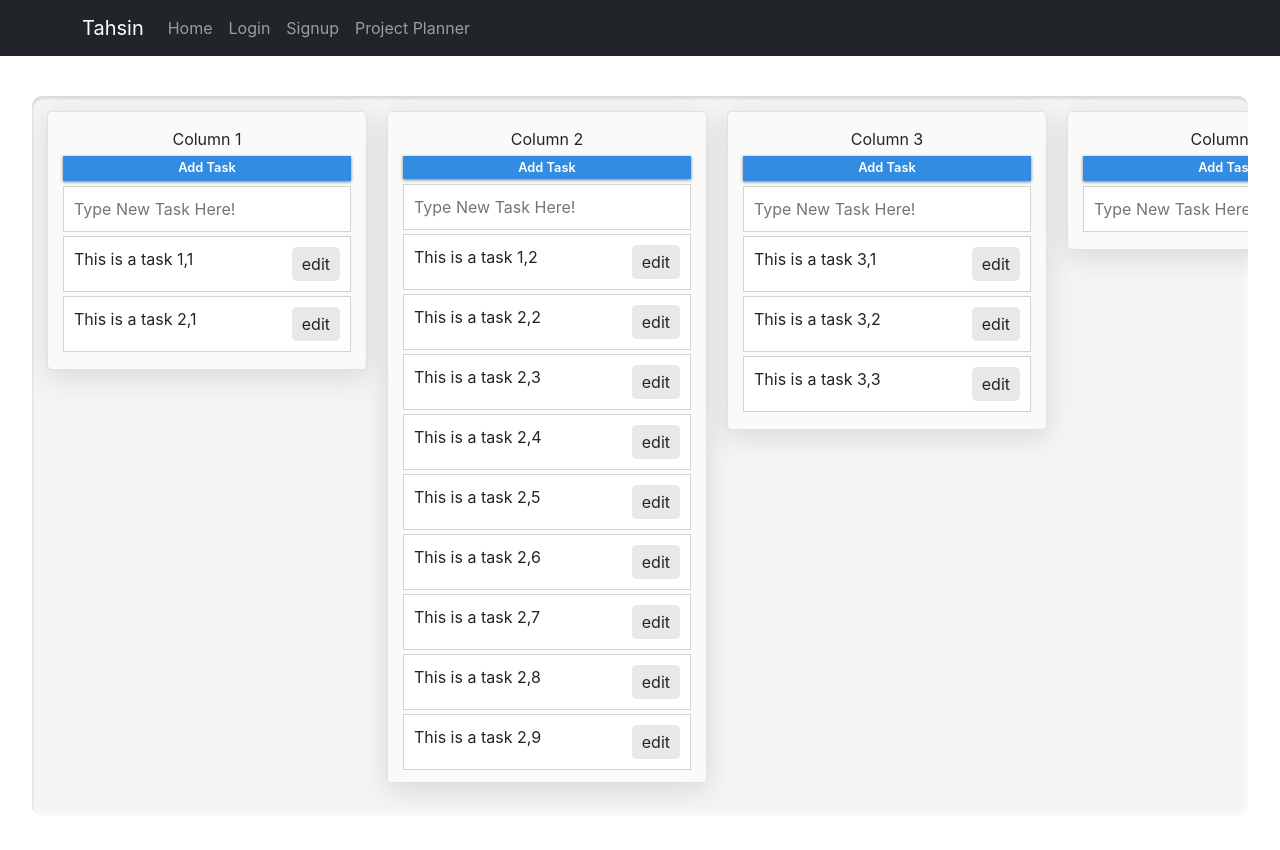
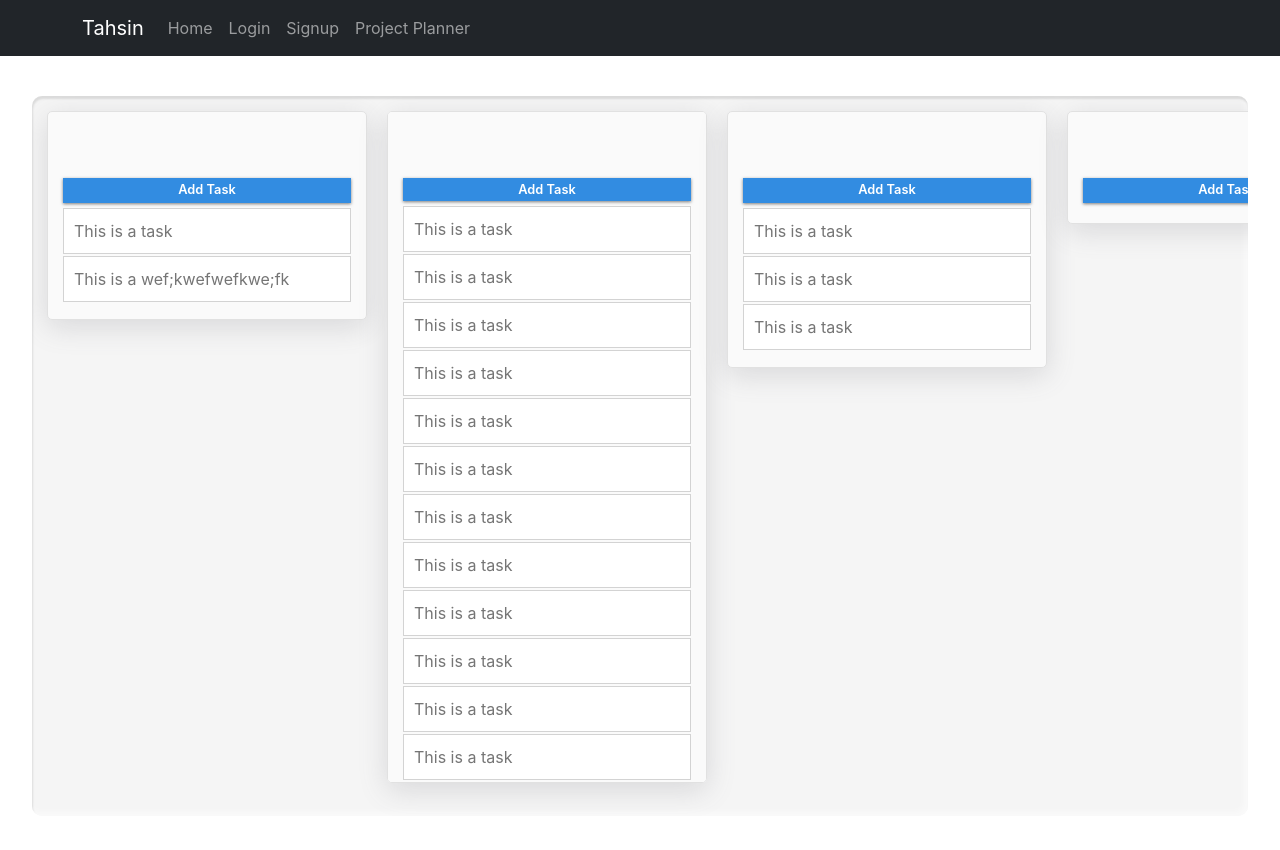
Before and after one commit to mtkwebdev/organise-fe, a React (Create React App) app: page /planner in a window 1280 px wide. Shown: the top 850 px of the page. Built offline with nearby package versions, Linux system fonts and the light colour scheme.

Commit message:
add new tasks, new cols

```diff
--- a/package.json
+++ b/package.json
@@ -2,6 +2,7 @@
   "name": "organise-fe",
   "version": "0.1.0",
   "private": true,
+  "proxy" :"http://localhost:5000",
   "dependencies": {
     "@reduxjs/toolkit": "^1.6.2",
     "@testing-library/jest-dom": "^5.15.0",
--- /dev/null
+++ b/src/components/BlogComponent/Blogs.js
@@ -0,0 +1,15 @@
+import React from 'react'
+import './Blogs.scss'
+
+function Blogs() {
+    return (
+        <>
+        <div className="blog">
+
+            blog component
+        </div>
+        </>
+    )
+}
+
+export default Blogs
--- /dev/null
+++ b/src/components/BlogComponent/Blogs.scss
@@ -0,0 +1,3 @@
+.blog{
+    margin: 10vh 10vw;
+}
--- a/src/components/UserTasks/TaskStage/Kamban.js
+++ b/src/components/UserTasks/TaskStage/Kamban.js
@@ -1,40 +1,55 @@
-import React, {useState, useRef} from 'react'
-// import TaskCard from '../Cards/TaskCard'
-// import TaskColumns from './TaskColumns'
-// import './TasksDisplay.scss'
+
+import React, {useState, useEffect} from 'react'
 import './kambanStyles.scss'
-// import {Card} from 'react-bootstrap'
 
 function Kamban() {
 
-const defaultState = [
+    const mockKanbanData = [
         {
                 titles: 'Column 1',
                 tasks: [
-            'This is a task 1,1',
-            'This is a task 2,1',
+                    'This is a task',
+                    'This is a wef;kwefwefkwe;fk',
                 ]
             },
             {
                 titles: 'Column 2',
                 tasks: [
-            'This is a task 1,2',
-            'This is a task 2,2',
-            'This is a task 2,3',
-            'This is a task 2,4',
-            'This is a task 2,5',
-            'This is a task 2,6',
-            'This is a task 2,7',
-            'This is a task 2,8',
-            'This is a task 2,9',
+                    'This is a task',
+                    'This is a task',
+                    'This is a task',
+                    'This is a task',
+                    'This is a task',
+                    'This is a task',
+                    'This is a task',
+                    'This is a task',
+                    'This is a task',
+                    'This is a task',
+                    'This is a task',
+                    'This is a task',
+                    'This is a task',
+                    'This is a task',
+                    'This is a task',
+                    'This is a task',
+                    'This is a task',
+                    'This is a task',
+                    'This is a task',
+                    'This is a task',
+                    'This is a task',
+                    'This is a task',
+                    'This is a task',
+                    'This is a task',
+                    'This is a task',
+                    'This is a task',
+                    'This is a task',
                 ]
             },
             {
                 titles: 'Column 3',
                 tasks: [
-           'This is a task 3,1',
-           'This is a task 3,2',
-           'This is a task 3,3',
+                   'This is a task',
+                   'This is a task',
+                   'This is a task',
                 ]
             },
             {
@@ -43,57 +58,70 @@ const defaultState = [
             },
         ]
 
-const stateTemplate = {
-    titles: '',
-    tasks: [
-       'This is a task',
-    ]
+const [content, setContent] = useState(mockKanbanData)
+// useState([
+//     {   titles: '',
+//         tasks: ['']}
+// ])
+
+// useEffect(() => {
+//     console.log(content)
+// }, [content])
+
+function addCol(){
+    if (content.length < 0) {
+        setContent({titles: 'Column', tasks: ['']})
+    } else {
+    setContent(content.concat({titles: 'Column', tasks: ['']}))}
+    console.log(content)
 }
 
-const [content, setContent] = useState(defaultState)
+function logPointer(column, task, content){
+    console.log("Column: "+column, "Task: "+task, "content: "+ content)
+}
+// logPointer(column, columnIndex+1, column.titles)}
 
-const newTask = useRef()
-
-function addNewColumn(addTitle){
-    setContent({
-        titles: addTitle,
-        tasks: []})
-}
-// function addNewTask(e, parentColumn){
-function addNewTask(){
-    // console.log(parentColumn.concat({task:[e.target.value]}))
-    console.log('hello')
+function titles(e, i){
+    console.log(...content, content[i].titles = e.target.value)
 }
 
-    if (content) {
+function saveTasks(e, i, ii){
+    console.log(...content, content[i].tasks[ii] = e.target.value)
+}
+
+function  addNewTask(){
+    // let newTask = Object.assign({}, {
+    //     titles: '',
+    //     tasks: [''],
+    // })
+    console.log(...content, [content.tasks].concat('newTask'))
+}
+
+if (content.length > 0){
         return (
             <div className="dndContainer">
                 <div className="dndGroups">
-                    {content.map((column)=>(
-                    <div key={column.titles.length +1} className="columns">
+                    {content.length > 0 ? content.map((column, columnIndex)=>(
+        <div key={(columnIndex+1, column.titles, Math.random()) } draggable  className="columns">
             <div className="column">
-                        {column.titles}
-                            <div className="addTask" onCLick={addNewTask}>Add Task</div>
-                            {/* <input name='task' placeholder="Type New Task Here!" type="text"  onBlur={(e)=>{addNewTask(e,column.tasks)}}/> */}
-                            <input name='task' placeholder="Type New Task Here!" type="text" ref={newTask} />
-                                {column.tasks.map((task)=>(
-                            <div key={column.tasks.length} draggable onClick={()=>{console.log(column.titles, task)}} className="dndItems">
-                                    {task}
-                                    <span>edit</span>
-                            </div>
+                <input className="addColumnTitle" type="text" onBlur={(e)=>{titles(e, columnIndex)}} />
+                <div className="addTask" onClick={()=>{addNewTask()}}>Add Task</div>
+                    {column.tasks.map((task, taskIndex)=>(
+                <input key={(columnIndex+1, task+1, Math.random())} name='task' placeholder={task} onBlur={(e)=>{saveTasks(e, columnIndex, taskIndex)}} type="text"  />
                     ))}
             </div>
         </div>
-                    ))}
+        )):null}
                 </div>
-                <div className="addColumns" onClick={addNewColumn}>Add a group</div>
+                <div className="addColumns" onClick={()=>{addCol()}}> + Add a group of Tasks</div>
+                {/* need to use Redux to set out template data, useDispatch to add new tasks to state, useSelector to display data */}
             </div>
         )
     }
     else {
         return (
             <div className="dndContainer">
-            <div className="addColumns" >Add a group</div>
+            <div className="addColumns" onClick={()=>{addCol()}}> + Add a group of Tasks</div>
             </div>
         )
     }
--- a/src/components/UserTasks/TaskStage/kambanStyles.scss
+++ b/src/components/UserTasks/TaskStage/kambanStyles.scss
@@ -54,6 +54,10 @@
                 padding: 10px;
                 margin-bottom: 2px;
             }
+            .addColumnTitle{
+                 border: 0px none;
+                 background: none;
+             }
         }
 
         .dndItems{
@@ -68,7 +72,7 @@
             justify-content: space-between;
             & > span {
                 background-color: rgb(232, 232, 232);
-                padding: 5px 10px;
+                padding: 0px 5px;
                 border-radius: 5px;
             }
         }
--- a/src/features/kambanSlice.js
+++ b/src/features/kambanSlice.js
@@ -13,10 +13,10 @@ export const kambanBoard = createSlice({
     name: "kambanBoard",
     initialState,
     reducers: {
-        addColumn: (state,action)=> {
+        addColumn: (state, action)=> {
             state.kambanBoard.titles = action.payload
         },
-        addTasks: (state,action)=> {
+        addTasks: (state, action)=> {
             state.kambanBoard.tasks = action.payload
         },
     }
--- a/src/views/LandingPage.js
+++ b/src/views/LandingPage.js
@@ -1,10 +1,9 @@
 import React from 'react'
-// import Header from '../components/SiteStructure/Header/Header'
-
+import Blogs from '../components/BlogComponent/Blogs'
 function LandingPage() {
     return (
         <div>
-            <p>Landing Page</p>
+            <Blogs/>
         </div>
     )
 }
```
Also changed, not shown: src/components/UserTasks/TaskStage/Kamban copy.js (added, +79 -0 lines), src/utils/mockData/mockKanban.js (added, +55 -0 lines). Lines whose indentation alone changed are shown as unchanged.
